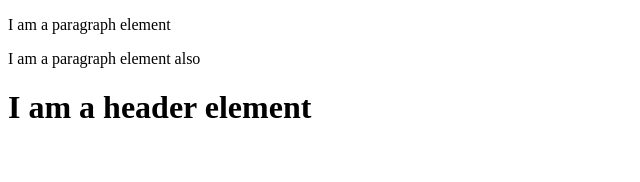
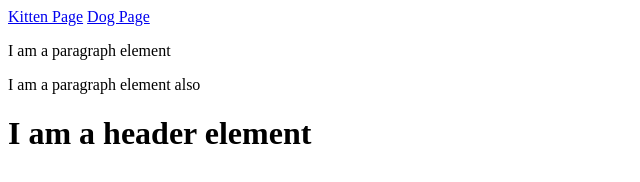
Before and after one commit to JeffJanes2023/march6cohort, a plain HTML site: page index.html in a window 1280 px wide. Shown: the whole page, without its empty margins (0-640 px from the left). Drawn offline with Linux system fonts and the light colour scheme.

Commit message:
another try

```diff
--- a/index.html
+++ b/index.html
@@ -10,7 +10,8 @@
         <!--SYMANTIC elements-->
         <header>
             <nav>
-
+                <a href="kitten.html">Kitten Page</a>
+                <a href="folder/dog.html">Dog Page</a>
             </nav>
         </header>
         <!--End SYMANTIC elements-->
```
Also changed, not shown: folder/dog.html (added), kitten.html (added).
